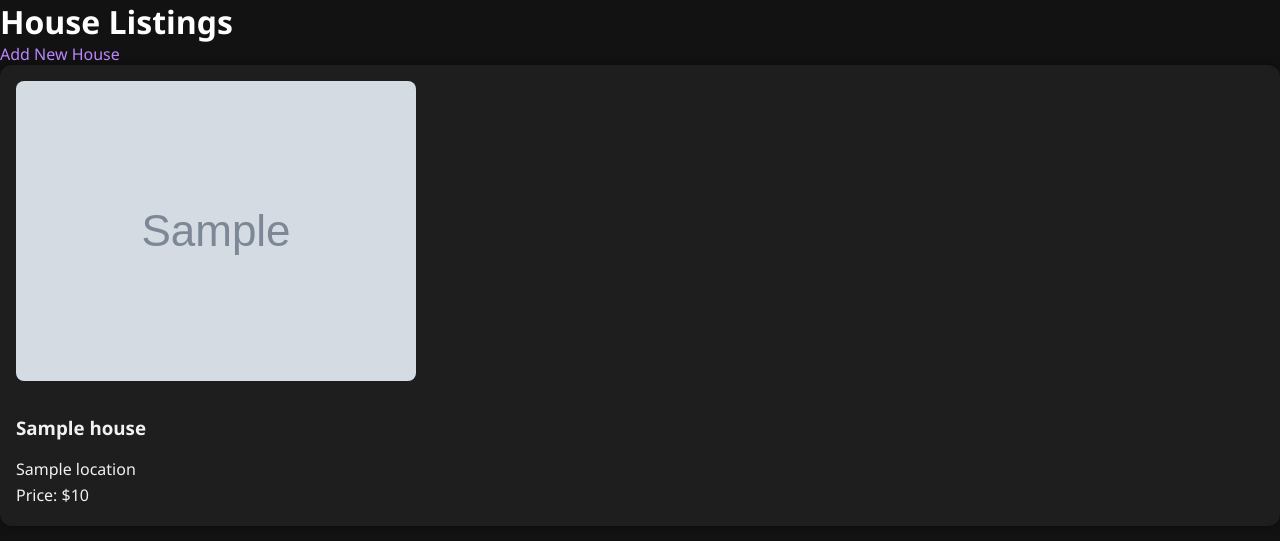
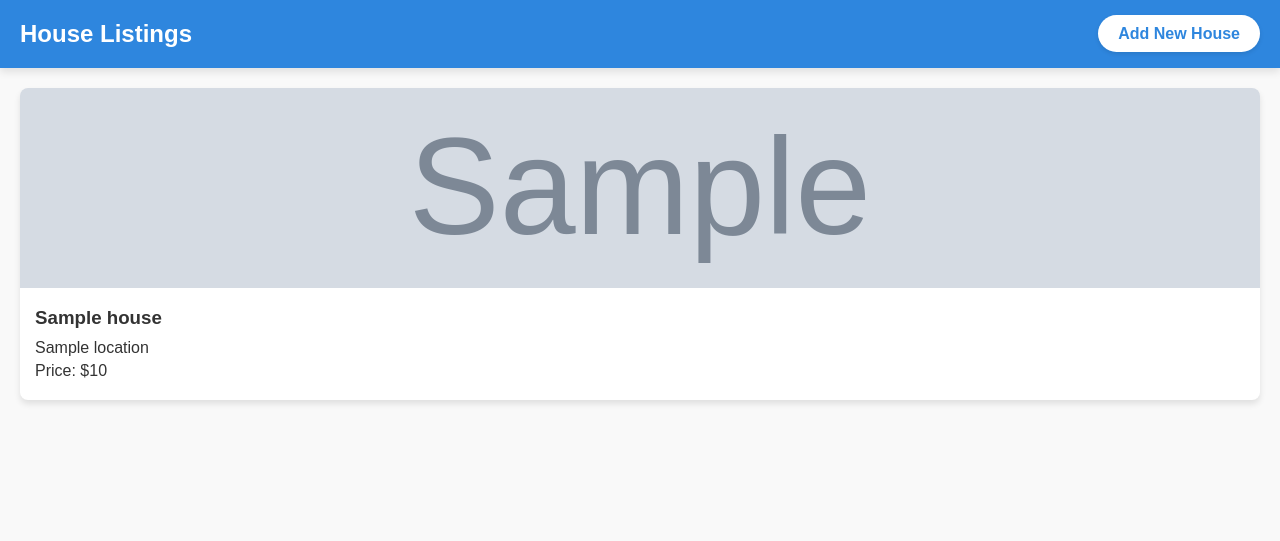
Before and after one commit to NP237-DEV/house-listing-site, a Node server app: template views/index.ejs in a window 1280 px wide. Shown: the top 541 px of the page. Run offline with Node 20, Linux system fonts and the light colour scheme; the template is opened without the code that fills it: most values are stand-ins (such as "Sample title", 1, 10 or a date in 2020); grey boxes marked "Sample" are stand-in pictures; some libraries are stand-ins or nearby versions.

Commit message:
Update style.css

```diff
--- a/public/style.css
+++ b/public/style.css
@@ -1,207 +1,73 @@
-/* General Page Styling */
 body {
-  background-color: #121212;
-  color: #f1f1f1;
-  font-family: 'Segoe UI', Tahoma, Geneva, Verdana, sans-serif;
-  padding: 0;
   margin: 0;
-}
-.filter-form {
-  display: flex;
-  gap: 10px;
-  margin-bottom: 20px;
-  flex-wrap: wrap;
+  font-family: Arial, sans-serif;
+  background-color: #f9f9f9;
+  color: #333;
 }
 
-.filter-form select,
-.filter-form button {
-  padding: 5px 10px;
-  font-size: 16px;
+header {
+  display: flex;
+  justify-content: space-between;
+  align-items: center;
+  background-color: #2e86de;
+  color: white;
+  padding: 20px;
+  box-shadow: 0 4px 8px rgba(0,0,0,0.1);
 }
 
-h1 {
-  color: #fff;
+header h1 {
   margin: 0;
+  font-size: 24px;
 }
 
-a {
-  color: #bb86fc;
+.add-house-tab a {
+  background-color: white;
+  color: #2e86de;
+  padding: 10px 20px;
+  font-weight: bold;
   text-decoration: none;
-  display: inline-block;
-}
-
-a:hover {
-  text-decoration: underline;
-}
-
-/* Sticky Header */
-.sticky-header {
-  position: sticky;
-  top: 0;
-  background-color: #121212;
-  padding: 16px 20px;
-  z-index: 100;
-  box-shadow: 0 2px 8px rgba(0,0,0,0.5);
-}
-
-/* Filter & Search Form */
-.filter-form {
-  display: flex;
-  flex-wrap: wrap;
-  gap: 10px;
-  padding: 20px;
-  justify-content: center;
-}
-
-.filter-form input,
-.filter-form select,
-.filter-form button {
-  padding: 10px;
-  border-radius: 8px;
-  border: none;
-  font-size: 1rem;
-}
-
-.filter-form input,
-.filter-form select {
-  background-color: #2a2a2a;
-  color: #fff;
-}
-
-.filter-form button {
-  background-color: #bb86fc;
-  color: white;
-  cursor: pointer;
+  border-radius: 20px;
+  box-shadow: 0 2px 4px rgba(0,0,0,0.1);
   transition: background 0.3s;
 }
 
-.filter-form button:hover {
-  background-color: #a058f5;
+.add-house-tab a:hover {
+  background-color: #d6eaff;
 }
 
-/* House Listing Card Layout */
-.listing-container {
+.house-list {
+  display: grid;
+  grid-template-columns: repeat(auto-fit, minmax(300px, 1fr));
   padding: 20px;
-  display: grid;
-  grid-template-columns: repeat(auto-fit, minmax(250px, 1fr));
   gap: 20px;
 }
 
 .house-card {
-  background-color: #1e1e1e;
-  padding: 16px;
-  border-radius: 12px;
-  box-shadow: 0 0 10px rgba(0,0,0,0.4);
-  transition: transform 0.2s, box-shadow 0.2s;
+  background: white;
+  border-radius: 8px;
+  overflow: hidden;
+  box-shadow: 0 4px 6px rgba(0,0,0,0.1);
+  transition: transform 0.3s;
 }
 
 .house-card:hover {
-  transform: translateY(-5px);
-  box-shadow: 0 4px 16px rgba(187, 134, 252, 0.4);
+  transform: scale(1.02);
 }
 
 .house-card img {
-  max-width: 100%;
-  border-radius: 8px;
-  margin-bottom: 10px;
+  width: 100%;
+  height: 200px;
+  object-fit: cover;
 }
 
-.house-card h2 {
-  margin: 0 0 10px;
-  font-size: 1.2rem;
+.house-details {
+  padding: 15px;
 }
 
-.house-card p {
-  margin: 4px 0;
+.house-details h3 {
+  margin: 0 0 10px;
 }
 
-.price {
-  color: #bb86fc;
-  font-weight: bold;
+.house-details p {
+  margin: 5px 0;
 }
-
-.location {
-  font-style: italic;
-  color: #ccc;
-}
-
-/* Add Form Page Styling */
-.add-form {
-  max-width: 500px;
-  margin: 20px auto;
-  background-color: #1e1e1e;
-  padding: 20px;
-  border-radius: 12px;
-  box-shadow: 0 0 10px rgba(255, 255, 255, 0.1);
-  display: flex;
-  flex-direction: column;
-  gap: 12px;
-}
-
-.add-form label {
-  font-weight: bold;
-  color: #ccc;
-}
-
-.add-form input,
-.add-form textarea,
-.add-form button {
-  padding: 10px;
-  border: none;
-  border-radius: 8px;
-  font-size: 1rem;
-}
-
-.add-form input,
-.add-form textarea {
-  background-color: #2a2a2a;
-  color: #fff;
-}
-
-.add-form button {
-  background-color: #bb86fc;
-  color: #fff;
-  cursor: pointer;
-  transition: background 0.3s;
-}
-
-.add-form button:hover {
-  background-color: #a058f5;
-}
-
-/* Floating Add Button */
-.floating-btn {
-  position: fixed;
-  bottom: 24px;
-  right: 24px;
-  background-color: #bb86fc;
-  color: #fff;
-  font-size: 28px;
-  width: 52px;
-  height: 52px;
-  border-radius: 50%;
-  text-align: center;
-  line-height: 52px;
-  text-decoration: none;
-  box-shadow: 0 4px 12px rgba(0,0,0,0.4);
-  transition: background 0.3s;
-}
-
-.floating-btn:hover {
-  background-color: #a058f5;
-}
-
-/* Responsive Text */
-@media screen and (max-width: 600px) {
-  h1 {
-    font-size: 1.5rem;
-  }
-
-  .house-card h2 {
-    font-size: 1rem;
-  }
-
-  .add-form {
-    padding: 15px;
-  }
-}
```
